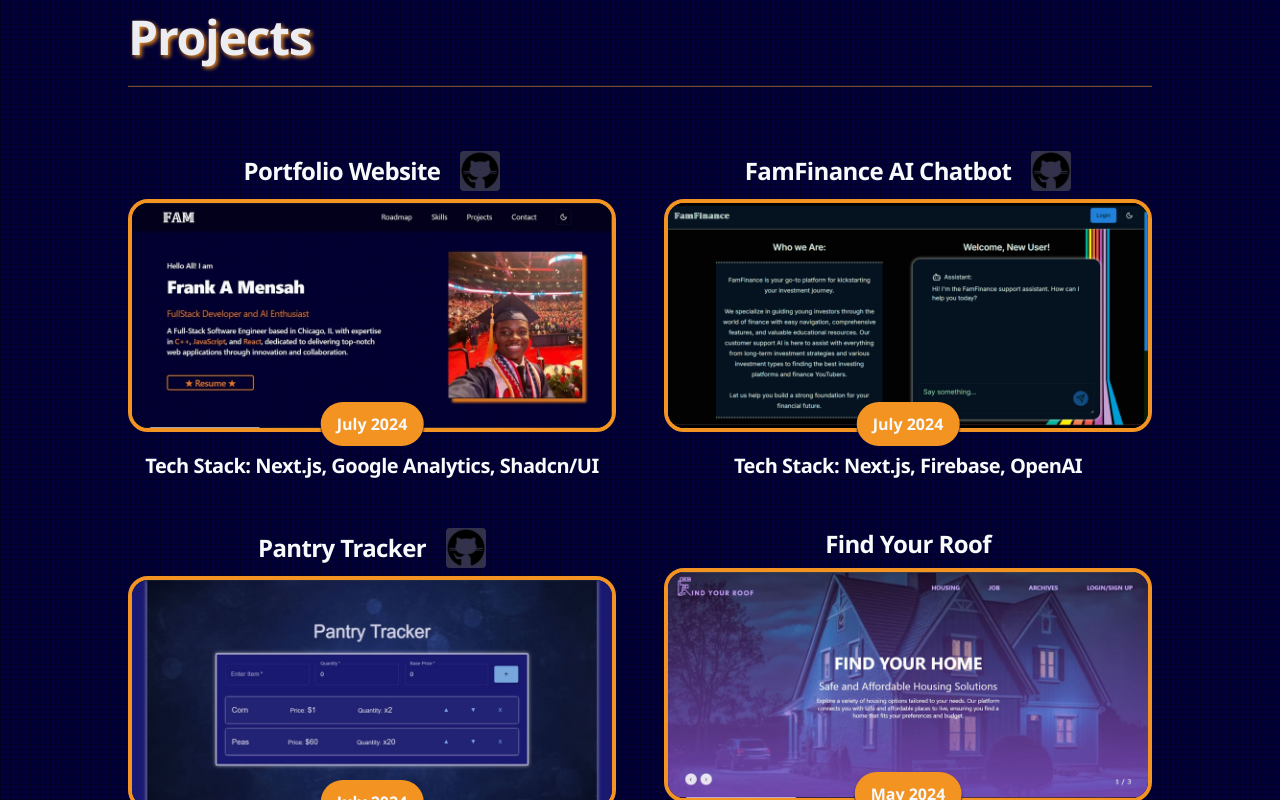
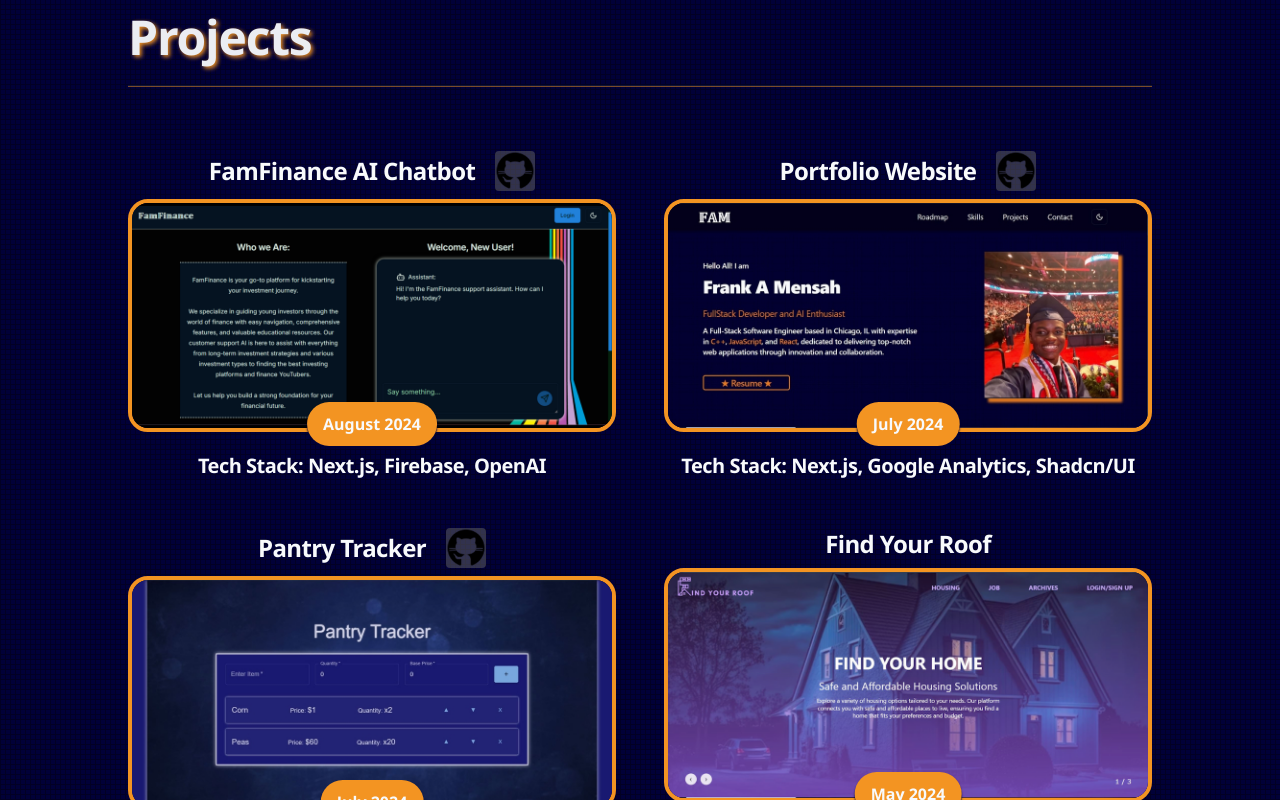
Before and after one commit to famfrank1298/famfrank, a Next.js app: page / in a window 1280 px wide. Shown: the part 1820-2620 px from the top of the page. Built offline with nearby package versions, Linux system fonts and the light colour scheme.

Commit message:
updated famfinace ai chatbot's date tag

```diff
--- a/src/components/Ventures/projects.tsx
+++ b/src/components/Ventures/projects.tsx
@@ -12,6 +12,16 @@ export default function Projects() {
       <hr className="border-line" />
       <div className="project-grid">
         <Card
+          title="FamFinance AI Chatbot"
+          imgLink="/projectSC/famfinance_sc.png"
+          desc="Created an AI chatbot for investment support, using NLP for precise responses and Firebase for secure user authentication."
+          date={shortDate ? "Aug 2024" : "August 2024"}
+          stack="Next.js, Firebase, OpenAI"
+          shortDesc="AI-powered chatbot for investment support"
+          webLink="https://famfinacechatbot.vercel.app/"
+          gitLink="https://github.com/famfrank1298/chatbot"
+        />
+        <Card
           title="Portfolio Website"
           imgLink="/projectSC/portfolio_sc.png"
           desc="I'm happy to say...you are on it right now!"
@@ -20,16 +30,6 @@ export default function Projects() {
           shortDesc="You are on it! :)"
           webLink="https://famfrank.vercel.app/"
           gitLink="https://github.com/famfrank1298/famfrank"
-        />
-        <Card
-          title="FamFinance AI Chatbot"
-          imgLink="/projectSC/famfinance_sc.png"
-          desc="Created an AI chatbot for investment support, using NLP for precise responses and Firebase for secure user authentication."
-          date="July 2024"
-          stack="Next.js, Firebase, OpenAI"
-          shortDesc="AI-powered chatbot for investment support"
-          webLink="https://famfinacechatbot.vercel.app/"
-          gitLink="https://github.com/famfrank1298/chatbot"
         />
         <Card
           title="Pantry Tracker"
```
